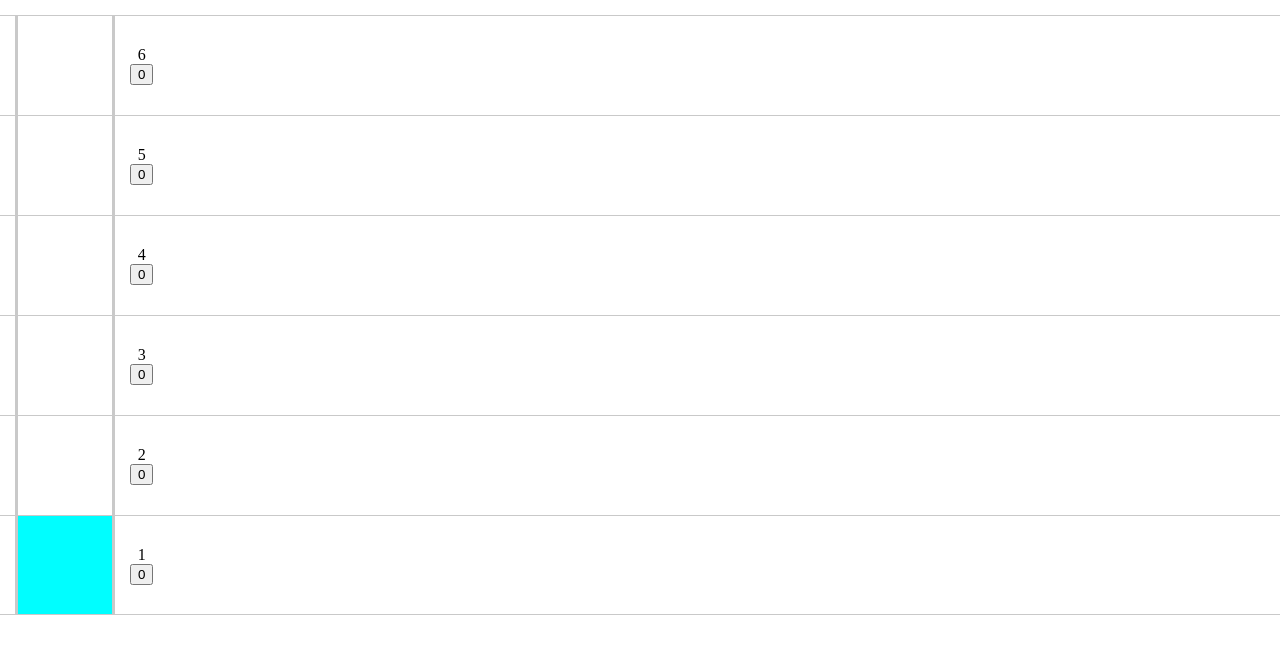
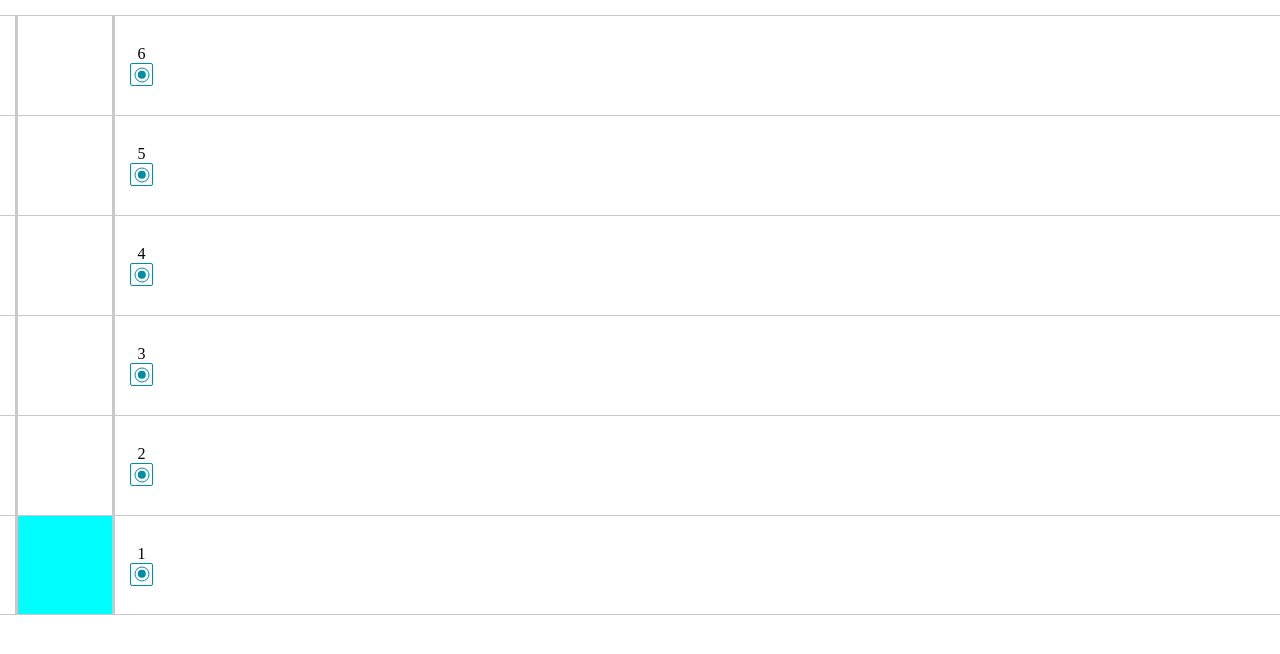
Before and after one commit to yodakit/elevator-emulator, a Vue app: page / in a window 1280 px wide. Shown: the top 654 px of the page. Built offline with nearby package versions, Linux system fonts and the light colour scheme.

Commit message:
elevator button visualization

```diff
--- a/src/App.vue
+++ b/src/App.vue
@@ -31,7 +31,40 @@
     </div>
     <div class="floor__btn">
       <span>{{ i }}</span>
-      <button @click="moveElevator(i)" class="btn">0</button>
+      <button
+        @click="moveElevator(i)"
+        :style="[
+          isWaiting(i) && {
+            'border-color': 'var(--color-orange)'
+          }
+        ]"
+        class="btn"
+      >
+        <svg class="btn__ring" width="18" height="18">
+          <circle
+            :style="[
+              isWaiting(i) && {
+                stroke: 'var(--color-orange)'
+              }
+            ]"
+            class="btn__circle"
+            stroke="var(--color-dark)"
+            stroke-width="1"
+            cx="9"
+            cy="9"
+            r="7"
+            fill="transparent"
+          />
+        </svg>
+        <div
+          :style="[
+            isWaiting(i) && {
+              'background-color': 'var(--color-orange)'
+            }
+          ]"
+          class="btn__inner"
+        ></div>
+      </button>
     </div>
   </div>
 </template>
@@ -50,10 +83,15 @@ export default {
       timeout: 0,
       moving: false,
       waiting: false,
+      queue: []
     }
   },
   methods: {
     async moveElevator (floor) {
+      this.queue.push(floor)
+      if (!this.moving && !this.waiting) {
+        while (this.queue.length) {
+          floor = this.queue.shift()
           if (this.floor !== floor) {
             const floorDifference = this.floor - floor
             this.nextFloor = floor
@@ -68,7 +106,12 @@ export default {
             this.waiting = false
           }
         }
+      }
     },
+    isWaiting(i) {
+      return this.queue.includes(i) || i === this.nextFloor && this.moving
+    }
+  }
 }
 </script>
 
@@ -96,6 +139,35 @@ export default {
     display: flex;
     flex-direction: column;
     align-items: center;
+  }
+}
+.btn {
+  position: relative;
+  width: 23px;
+  height: 23px;
+  background-color: transparent;
+  border: 1px solid var(--color-dark);
+  border-radius: 2px;
+  padding: 0;
+  margin: 0 auto;
+  &__inner {
+    position: absolute;
+    top: 50%;
+    left: 50%;
+    transform: translate(-50%, -50%);
+    width: 40%;
+    height: 40%;
+    background-color: var(--color-dark);
+    border-radius: 50%;
+  }
+  &__ring {
+    position: absolute;
+    top: 50%;
+    left: 50%;
+    transform: translate(-50%, -50%);
+  }
+  &:hover {
+    background-color: var(--color-semi-grey)
   }
 }
 .elevator {
--- a/src/styles/global.scss
+++ b/src/styles/global.scss
@@ -3,6 +3,7 @@
   --color-dark: #008EA6;
   --color-grey: #C9C9C9;
   --color-orange: #F3710F;
+  --color-semi-grey: #e7e5e5;
 }
 
 * {
```
Lines whose indentation alone changed are shown as unchanged.
